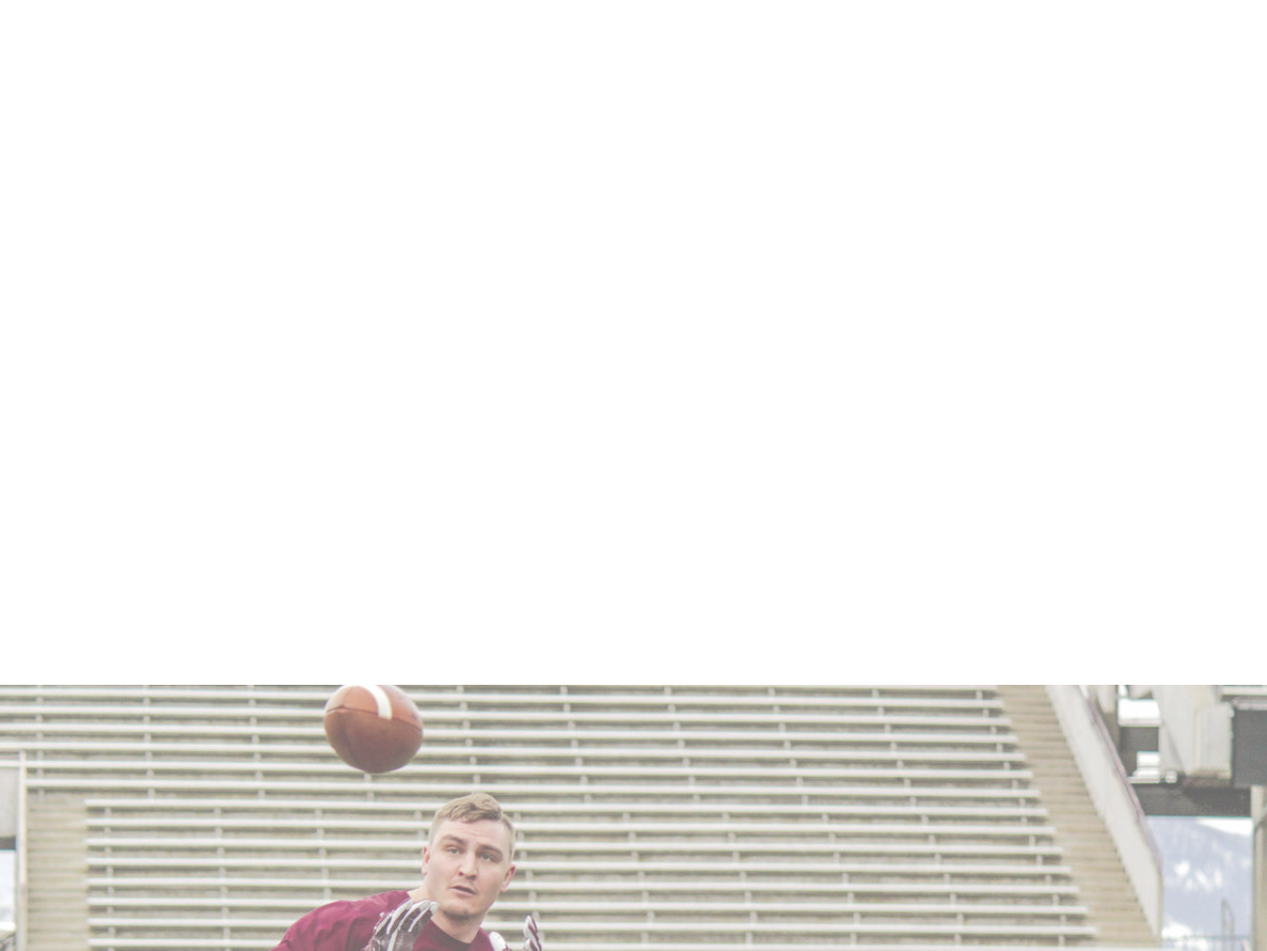
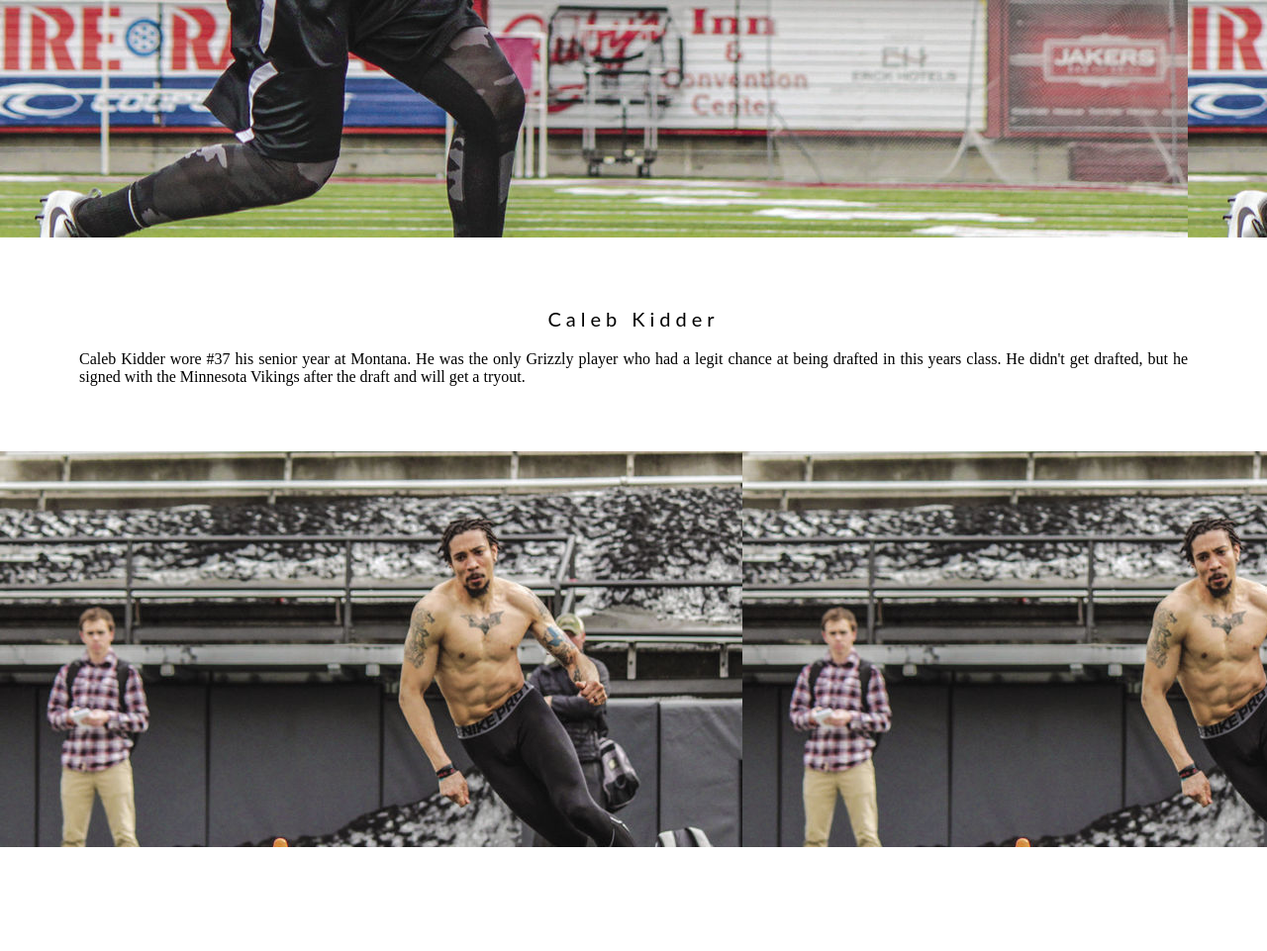
Before and after one commit to jackson-wagner/340-work, a plain HTML site: page week-11-assignment/index.html in a window 1280 px wide. Shown: the part 560-1521 px from the top of the page at 99% size. Drawn offline with Linux system fonts and the light colour scheme; files whose address does not match are found by name.

Commit message:
no message

```diff
--- a/week-11-assignment/css/style.css
+++ b/week-11-assignment/css/style.css
@@ -13,19 +13,19 @@ body {
     background-size: cover;
 }
 
-.bgimg-1 {
+.img-1 {
     min-height: 100vh;
     background-image: url("images/Kidder.jpg");
 }
 
-.bgimg-2 {
-    min-height: 300px;
+.img-2 {
+    min-height: 400px;
     background-image: url("images/JR.jpg");
 }
 
-.bgimg-3 {
+.img-3 {
     min-height: 400px;
-    background-image: url("images/Yamen.jpg");
+    background-image: url("./images/Yamen.jpg");
 }
 
 .hero {
--- a/week-11-assignment/index.html
+++ b/week-11-assignment/index.html
@@ -22,7 +22,7 @@
         <p>Caleb Kidder wore #37 his senior year at Montana. He was the only Grizzly player who had a legit chance at being drafted in this years class. He didn't get drafted, but he signed with the Minnesota Vikings after the draft and will get a tryout.</p>
     </div>
 
-    <div class="bgimg-2">
+    <div class="img-2">
         <div class="caption">
             <span class="border">JR Nelson</span>
         </div>
@@ -34,7 +34,7 @@
         </div>
     </div>
 
-    <div class="bgimg-3">
+    <div class="img-3">
         <div class="caption">
             <span class="border">Yamen Sanders</span>
         </div>
```
